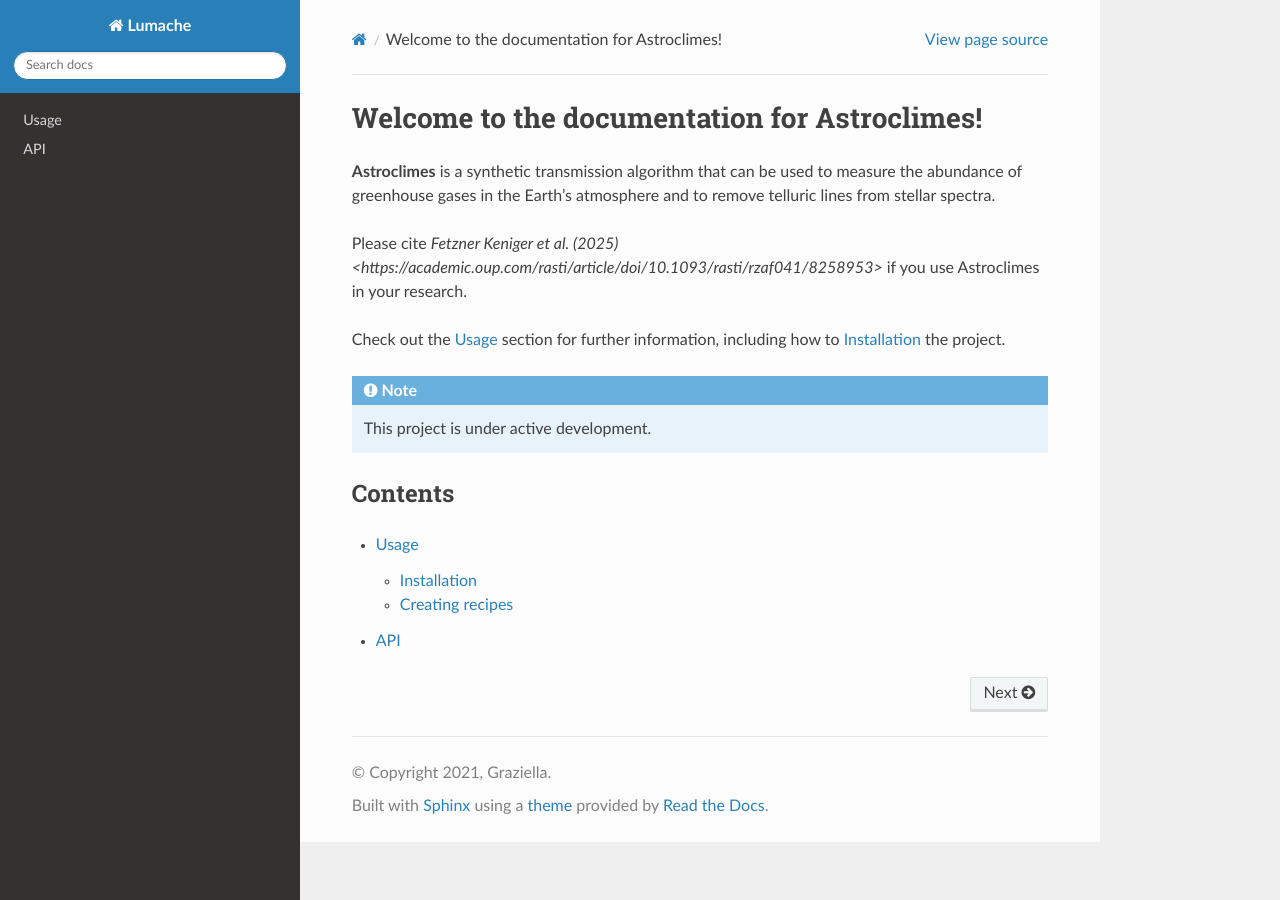
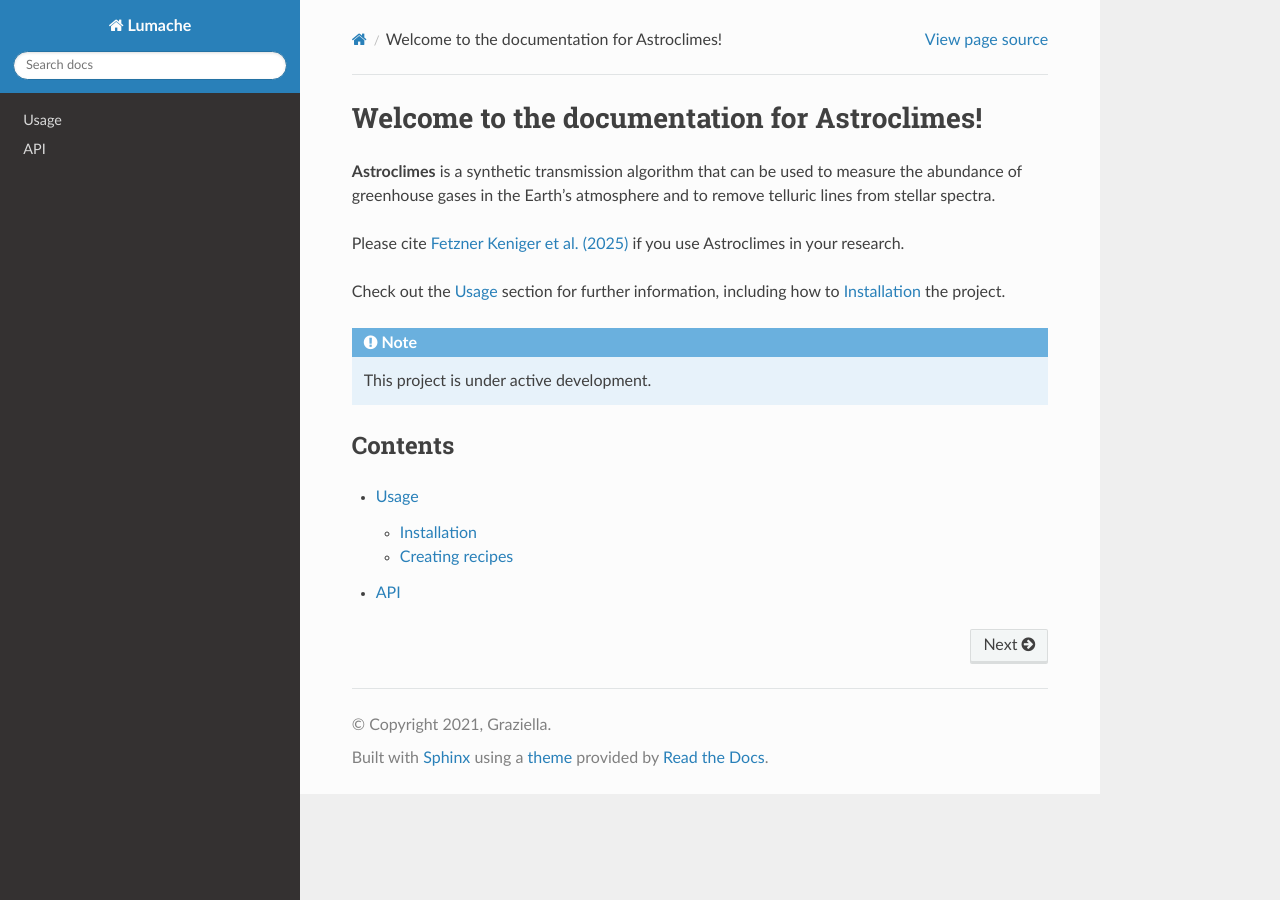
Before and after one commit to MarceloAron/Astroclimes, a Sphinx documentation site: the page built from docs/source/index.rst, in a window 1280 px wide. Built offline with Sphinx 7.4.7 and the Read the Docs theme 3.1.0, drawn with Linux system fonts in a browser that asks for light colours.

Commit message:
Update index.rst
Fixed paper link

```diff
--- a/docs/source/index.rst
+++ b/docs/source/index.rst
@@ -4,7 +4,7 @@ Welcome to the documentation for Astroclimes!
 **Astroclimes** is a synthetic transmission algorithm that can be used to measure the abundance of greenhouse gases in
 the Earth's atmosphere and to remove telluric lines from stellar spectra.
 
-Please cite `Fetzner Keniger et al. (2025) <https://academic.oup.com/rasti/article/doi/10.1093/rasti/rzaf041/8258953>` if you use Astroclimes in your research.
+Please cite `Fetzner Keniger et al. (2025) <https://academic.oup.com/rasti/article/doi/10.1093/rasti/rzaf041/8258953>`_ if you use Astroclimes in your research.
 
 Check out the :doc:`usage` section for further information, including
 how to :ref:`installation` the project.
```
